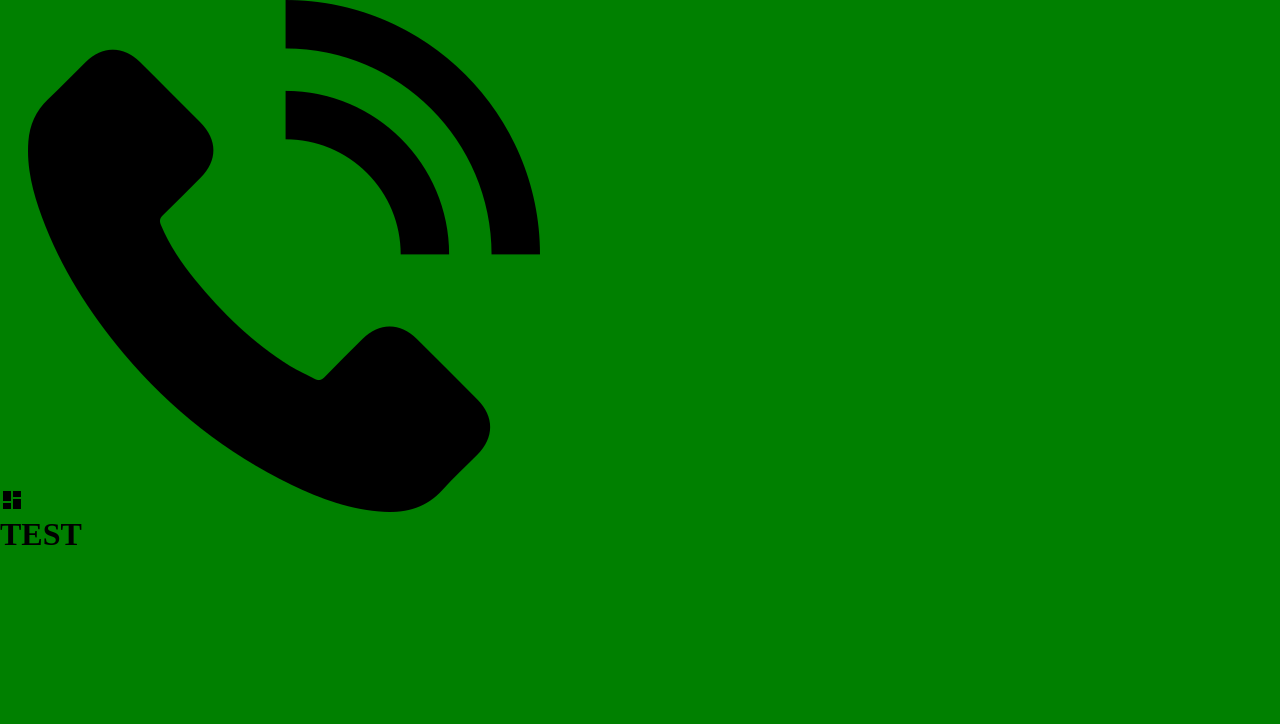
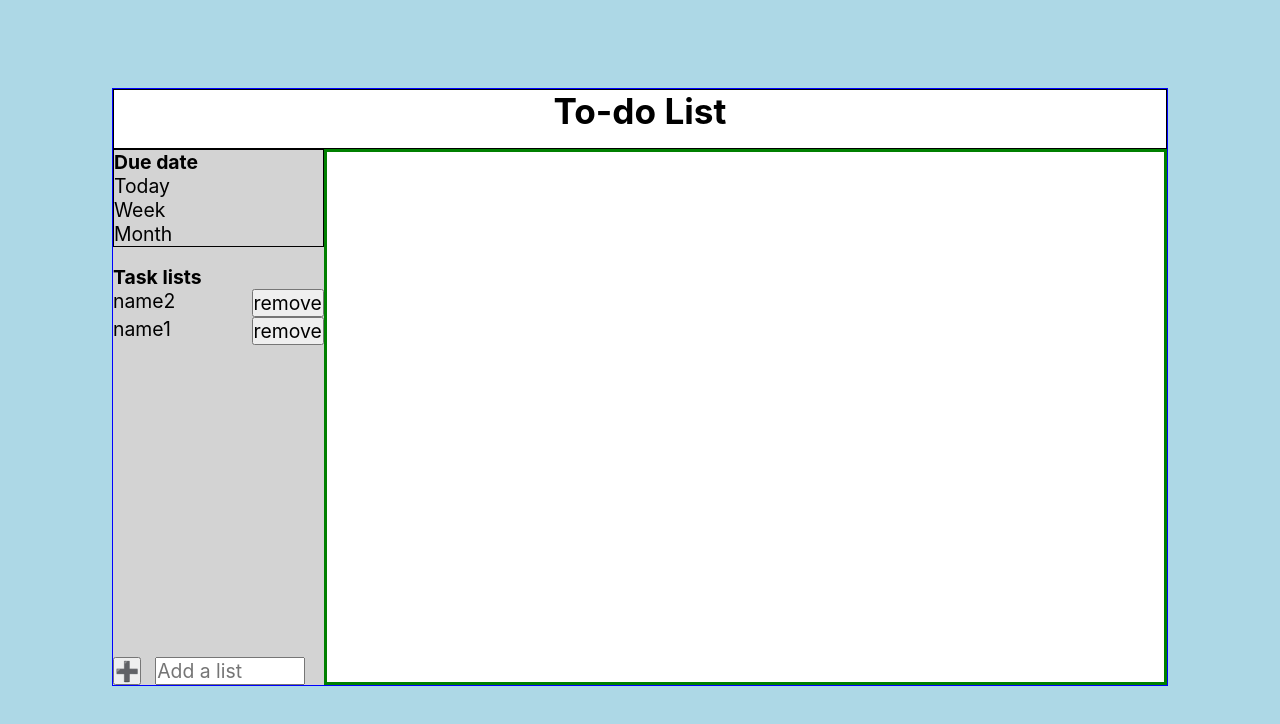
Before and after one commit to A-Doubt/todo-list, a website built with webpack: page src/template.html in a window 1280 px wide. Built offline with nearby package versions, Linux system fonts and the light colour scheme.

Commit message:
Added functions around Task lists.
1. Lists now render from an array
2. New Lists can now be added
	2.1 Lists now all get unique IDs
3. Lists can be removed

```diff
--- a/src/index.js
+++ b/src/index.js
@@ -1,6 +1,5 @@
 import "./style.css";
-import { test2 } from "./test2";
+import { renderLists } from "./task-lists";
+import { lists } from "./task-lists";
 
-console.log('test from /src/index.js');
-console.log(test2)
-console.log('aaaaaaaaa');
+renderLists();
--- a/src/style.css
+++ b/src/style.css
@@ -2,8 +2,73 @@
     margin: 0;
     padding: 0;
     box-sizing: border-box;
+    font-family: -apple-system, BlinkMacSystemFont, 'Segoe UI', Roboto, Oxygen, Ubuntu, Cantarell, 'Open Sans', 'Helvetica Neue', sans-serif;
+    font-size: 1.1rem;
+    list-style: none;
 }
 
 body {
-    background-color: green;
+    background-color: lightblue;
+    padding: 5rem 10rem;
+    display: flex;
+    flex-direction: column;
+    align-items: center;
 }
+
+li {
+    display: flex;
+    justify-content: space-between;
+}
+
+.content {
+    min-width: 60rem;
+    width: 80%;
+    min-height: 34rem;
+    background-color: white;
+    border: 1px solid blue;
+    display: grid;
+    grid-template-columns: 1fr 4fr;
+    grid-template-rows: 60px 4fr;
+}
+.header {
+    border: 1px solid black;
+    grid-column: 1/3;
+}
+.site-h1 {
+    font-size: 2rem;
+    margin-bottom: 1rem;
+    text-align: center;
+}
+.due-filter,
+.list-filter {
+    display: flex;
+    flex-direction: column;
+    margin-bottom: 1rem;
+    border: 1px solid black;
+}
+.add-list {
+    margin-top: auto;
+}
+.add-list-form {
+    margin-bottom: auto;
+    display: flex;
+    gap: 0.8rem;
+}
+.add-list-form>input {
+    width: 150px;
+}
+.sidebar {
+    grid-row: 2/3;
+    display: flex;
+    flex-direction: column;
+    background-color: lightgrey;
+}
+.todo-list {
+    color: white;
+    border: 3px solid green;
+    grid-template-columns: 2/3;
+}
+.blur {
+    filter: blur(3px);
+    pointer-events: none;
+}
--- /dev/null
+++ b/src/task-lists.js
@@ -0,0 +1,69 @@
+
+// testing list
+const lists = [
+    {
+        name: 'name2',
+        id: 23232
+    },
+    {
+        name: 'name1',
+        id: '111'
+    }
+]
+
+export function renderLists(e) {
+    lists.forEach(listItem => {
+
+        // appending new list
+        const newListItem = document.createElement('li');
+        newListItem.textContent = listItem.name;
+        const removeButton = document.createElement('button');
+        removeButton.addEventListener('click', removeList);
+        removeButton.classList.add('remove-btn');
+        removeButton.textContent = 'remove';
+        newListItem.appendChild(removeButton);
+
+        const taskUl = document.querySelector('.task-lists>ul')
+        taskUl.appendChild(newListItem);
+    });
+};
+
+
+// adding a listener to lists form and function to add a new list
+document.querySelector('.add-list-form').addEventListener('submit', addList);
+function addList(e) {
+    e.preventDefault();
+
+    // grabbing the input, its value and adding to lists array
+    const listInput = document.querySelector('.add-list-input');
+    if (!listInput.value) return;
+    lists.push(
+        {
+        name: listInput.value,
+        id: new Date().getTime(),
+        }
+        );
+    listInput.value = '';
+
+    // clear and render
+    clearLists();
+    renderLists();
+}
+
+function removeList(e) {
+    e.preventDefault();
+    console.log(this.parentNode.firstChild.textContent);
+    let index = lists.findIndex(x => (x.name === this.parentNode.firstChild.textContent));
+    lists.splice(index, 1);
+
+    // clear and render
+    clearLists();
+    renderLists();
+}
+
+function clearLists() {
+    const taskListUl = document.querySelector('.task-list-ul');
+    taskListUl.innerHTML = '';
+}
+
+export default lists;
--- a/src/template.html
+++ b/src/template.html
@@ -6,8 +6,35 @@
     <title>To-do List</title>
 </head>
 <body>
-    <img src=<%=require("./assets/001.svg").default%> alt=""/>
-    <img src=<%=require("./assets/002.png").default%> />
-    <h1>TEST</h1>
+
+
+    <section class="content">
+        <header class="header">
+            <h1 class="site-h1">To-do List</h1>
+        </header>
+        <div class="sidebar">
+            <div class="due-filter">
+                <h3>Due date</h3>
+                <p>Today</p>
+                <p>Week</p>
+                <p>Month</p>
+            </div>
+            <div class="task-lists">
+                <h3>Task lists</h3>
+                <ul class="task-list-ul">
+                </ul>
+            </div>
+            <div class="add-list">
+                <form class="add-list-form">
+                    <button type="submit">➕</button>
+                    <input type="text" class="add-list-input" placeholder="Add a list">
+                </form>
+            </div>
+        </div>
+        <div class="todo-list">
+        </div>
+    </section>
 </body>
 </html>
+
+<!-- <img src=<%=require("./assets/002.png").default%> alt=""/> -->
--- a/src/test2.js
+++ /dev/null
@@ -1,3 +0,0 @@
-export const test2 = "test2 from test2";
-
-console.log('test from /src/test2.js');
```
